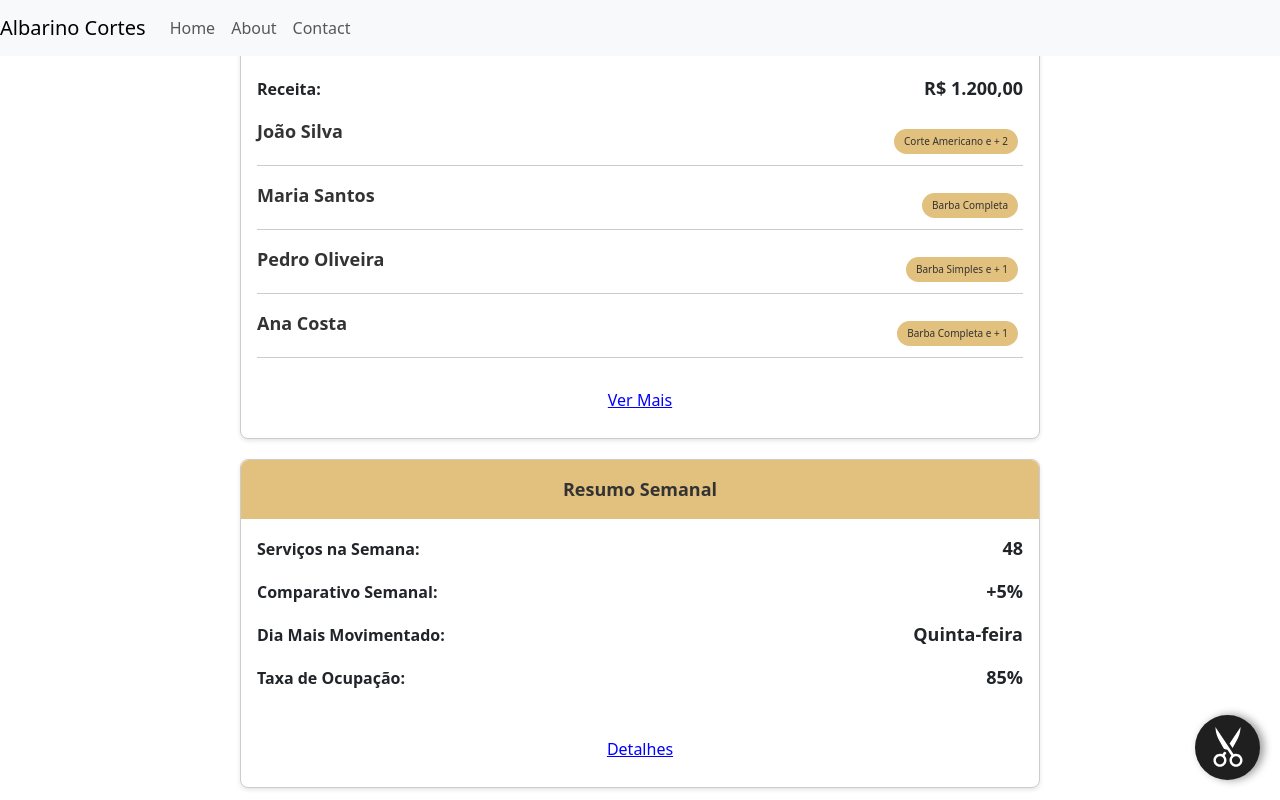
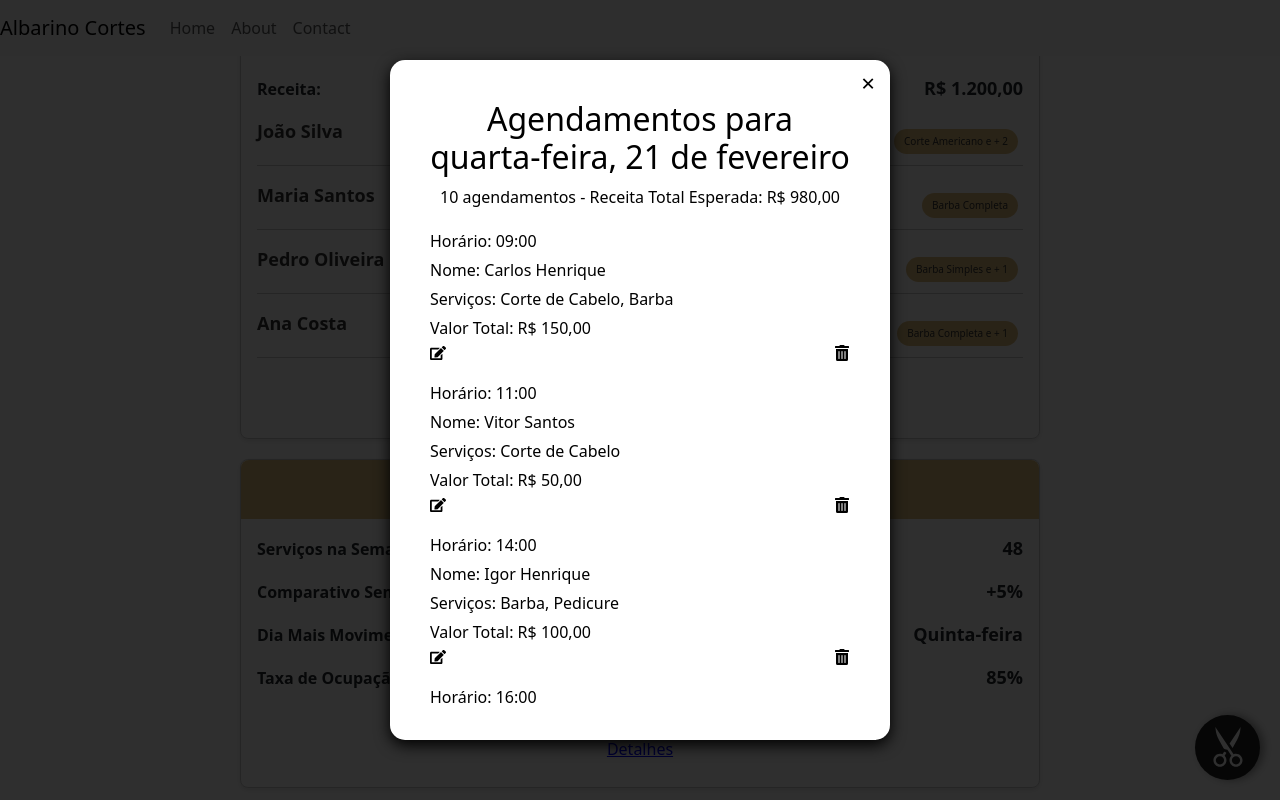
Before and after one commit to kralluz/Black-Beard-WEB, a React (Vite) app: page / in a window 1280 px wide. Both pictures are taken after a click on the button "Ver Mais". Shown: the part 1169-1969 px from the top of the page. Built offline with nearby package versions, Linux system fonts and the light colour scheme.

Commit message:
feat: implementa a tela de detalhes dos agendamentos diários

```diff
--- a/src/components/AppointmentCards/CardDay.jsx
+++ b/src/components/AppointmentCards/CardDay.jsx
@@ -1,5 +1,6 @@
-import React from "react";
+import React, { useState } from "react";
 import CardComponent from "./CardComponent";
+import ScreenDayModal from "../SchedulingScreens/ScreenDay";
 import {
     SummaryInfo,
     ClientList,
@@ -27,11 +28,17 @@ const DailyCard = () => {
     const day = new Date().toLocaleDateString("pt-BR", { weekday: "long" });
     const headerText = `Resumo Diário:  ${day}`;
 
+    const [dayModal, setDayModal] = useState(false);
     return (
+        <>
+            <ScreenDayModal
+                isOpen={dayModal}
+                onClose={() => setDayModal(false)}
+            />
             <CardComponent
                 headerContent={headerText}
                 buttonText="Ver Mais"
-            onButtonClick={() => alert("Detalhes do Dia")}
+                onButtonClick={() => setDayModal(true )}
             >
                 <Data>
                     <DataKey>Agendamentos para hoje: </DataKey>
@@ -50,14 +57,18 @@ const DailyCard = () => {
                                     {appointment.services.length === 1
                                         ? appointment.services[0].service_name
                                         : `${
-                                            appointment.services[0].service_name
-                                        } e + ${appointment.services.length - 1}`}
+                                            appointment.services[0]
+                                                .service_name
+                                        } e + ${
+                                            appointment.services.length - 1
+                                        }`}
                                 </ServiceTag>
                             </ServicesContainer>
                         </AppointmentsList>
                     ))}
                 </ClientList>
             </CardComponent>
+        </>
     );
 };
 
--- a/src/components/AppointmentCards/CardNextAppointment.jsx
+++ b/src/components/AppointmentCards/CardNextAppointment.jsx
@@ -1,5 +1,5 @@
 import React, { useState } from "react";
-import NextAppointmentModal from "../SchedulingScreens/ScreenNextAppointment";
+import ScreenNextAppointmentModal from "../SchedulingScreens/ScreenNextAppointment";
 import {
     NextAppointmentCard,
     CardHeader,
@@ -21,7 +21,7 @@ const NextAppointmentComponent = () => {
 
     return (
         <>
-            <NextAppointmentModal
+            <ScreenNextAppointmentModal
                 isOpen={nextModal}
                 onClose={() => setNextModal(false)}
             />
--- a/src/components/SchedulingScreens/ScreenDay.jsx
+++ b/src/components/SchedulingScreens/ScreenDay.jsx
@@ -1,5 +1,6 @@
+import React from "react";
 import styled from "styled-components";
-import React from "react";
+import { FaEdit, FaTrashAlt } from "react-icons/fa";
 import ModalBase from "../modals/BasedModal";
 
 const NextAppointmentCard = styled.div`
@@ -7,23 +8,152 @@ const NextAppointmentCard = styled.div`
     padding: 20px;
     border-radius: 10px;
     margin: 0;
+    overflow: auto; /* Adicionado para permitir rolagem */
+    max-height: 80vh; /* Define uma altura máxima para iniciar a rolagem */
 `;
 
-const AppointmentDetails = styled.div``;
+const AppointmentDetails = styled.div`
+    margin-bottom: 20px;
+`;
 
-const ScreenDay = ({ isOpen, onClose }) => {
+const AppointmentInfo = styled.p`
+    margin: 5px 0;
+`;
+
+const IconsWrapper = styled.div`
+    display: flex;
+    justify-content: space-between;
+    align-items: center;
+`;
+
+const SummaryInfo = styled.div`
+    margin-bottom: 20px;
+    text-align: center;
+`;
+
+
+// Exemplo de dados de agendamentos
+const appointments = [
+    {
+        id: 1,
+        date: "2024-02-24",
+        time: "09:00",
+        name: "Carlos Henrique",
+        services: ["Corte de Cabelo", "Barba"],
+        totalValue: 150,
+    },
+    {
+        id: 2,
+        date: "2024-02-24",
+        time: "11:00",
+        name: "Vitor Santos",
+        services: ["Corte de Cabelo"],
+        totalValue: 50,
+    },
+    {
+        id: 3,
+        date: "2024-02-24",
+        time: "14:00",
+        name: "Igor Henrique",
+        services: ["Barba", "Pedicure"],
+        totalValue: 100,
+    },
+    {
+        id: 4,
+        date: "2024-02-24",
+        time: "16:00",
+        name: "Ana Silva",
+        services: ["Manicure"],
+        totalValue: 30,
+    },
+    {
+        id: 5,
+        date: "2024-02-24",
+        time: "18:00",
+        name: "Mariana Oliveira",
+        services: ["Corte de Cabelo", "Barba"],
+        totalValue: 120,
+    },
+    {
+        id: 6,
+        date: "2024-02-24",
+        time: "10:00",
+        name: "Juliana Santos",
+        services: ["Pedicure"],
+        totalValue: 40,
+    },
+    {
+        id: 7,
+        date: "2024-02-24",
+        time: "13:00",
+        name: "Rafaela Costa",
+        services: ["Corte de Cabelo", "Barba", "Manicure"],
+        totalValue: 180,
+    },
+    {
+        id: 8,
+        date: "2024-02-24",
+        time: "15:00",
+        name: "Lucas Oliveira",
+        services: ["Barba"],
+        totalValue: 50,
+    },
+    {
+        id: 9,
+        date: "2024-02-24",
+        time: "17:00",
+        name: "Pedro Almeida",
+        services: ["Corte de Cabelo", "Pedicure"],
+        totalValue: 90,
+    },
+    {
+        id: 10,
+        date: "2024-02-24",
+        time: "19:00",
+        name: "Fernanda Silva",
+        services: ["Corte de Cabelo", "Barba", "Manicure"],
+        totalValue: 170,
+    },
+];
+
+const ScreenDayModal = ({ isOpen, onClose }) => {
+    const renderServices = (services) => services.join(", ");
+
+    // Função para obter o dia atual formatado e a quantidade de agendamentos
+    const getCurrentDateInfo = () => {
+        const now = new Date();
+        const options = { weekday: 'long', month: 'long', day: 'numeric' };
+        const formattedDate = now.toLocaleDateString('pt-BR', options);
+        const totalAppointments = appointments.length;
+        const totalRevenue = appointments.reduce((acc, curr) => acc + curr.totalValue, 0);
+
+        return { formattedDate, totalAppointments, totalRevenue };
+    };
+
+    const { formattedDate, totalAppointments, totalRevenue } = getCurrentDateInfo();
+
     return (
         <ModalBase isOpen={isOpen} onClose={onClose}>
             <NextAppointmentCard>
-                <h2>segunda-feira 18 de dezembro</h2>
-                <AppointmentDetails>
-                    <p>Carlos Henrique</p>
-                    <p>Vitor Santos</p>
-                    <p>Igor Henrique</p>
-                </AppointmentDetails>
+                <SummaryInfo>
+                    <h2>Agendamentos para {formattedDate}</h2>
+                    <p>{totalAppointments} agendamentos - Receita Total Esperada: R$ {totalRevenue},00</p>
+                </SummaryInfo>
+                {appointments.map((appointment) => (
+                    <AppointmentDetails key={appointment.id}>
+                        <AppointmentInfo>Horário: {appointment.time}</AppointmentInfo>
+                        <AppointmentInfo>Nome: {appointment.name}</AppointmentInfo>
+                        <AppointmentInfo>Serviços: {renderServices(appointment.services)}</AppointmentInfo>
+                        <AppointmentInfo>Valor Total: R$ {appointment.totalValue},00</AppointmentInfo>
+                        <IconsWrapper>
+                            <FaEdit cursor="pointer" />
+                            <FaTrashAlt cursor="pointer" />
+                        </IconsWrapper>
+                    </AppointmentDetails>
+                ))}
             </NextAppointmentCard>
         </ModalBase>
     );
 };
 
-export default ScreenDay;
+export default ScreenDayModal;
--- a/src/components/SchedulingScreens/ScreenMonth.jsx
+++ b/src/components/SchedulingScreens/ScreenMonth.jsx
@@ -11,7 +11,7 @@ const NextAppointmentCard = styled.div`
 
 const AppointmentDetails = styled.div``;
 
-const ScreenMonth = ({ isOpen, onClose }) => {
+const ScreenMonthModal = ({ isOpen, onClose }) => {
     return (
         <ModalBase isOpen={isOpen} onClose={onClose}>
             <NextAppointmentCard>
@@ -29,4 +29,4 @@ const ScreenMonth = ({ isOpen, onClose }) => {
     );
 };
 
-export default ScreenMonth;
+export default ScreenMonthModal;
--- a/src/components/SchedulingScreens/ScreenNextAppointment.jsx
+++ b/src/components/SchedulingScreens/ScreenNextAppointment.jsx
@@ -1,29 +1,154 @@
 import styled from "styled-components";
-import React from "react";
+import React, { useState } from "react";
 import ModalBase from "../modals/BasedModal";
+import { FiEdit2 } from "react-icons/fi";
+import { FaWhatsapp } from "react-icons/fa";
+import { motion } from "framer-motion";
 
-const NextAppointmentCard = styled.div`
-    background: transparent;
+const NextAppointmentCard = styled(motion.div)`
+    background: #ffffff;
     padding: 20px;
     border-radius: 10px;
     margin: 0;
+    border: 2px solid #f0f0f0;
+    box-shadow: 0 4px 6px rgba(0, 0, 0, 0.1);
 `;
 
-const AppointmentDetails = styled.div``;
+const AppointmentDetails = styled.div`
+    margin-bottom: 20px;
+    color: #333;
+`;
 
-const NextAppointmentModal = ({ isOpen, onClose }) => {
+const ServicesSection = styled.div`
+    margin-top: 10px;
+`;
+
+const ServicesHeader = styled.h3`
+    color: #333;
+    margin-bottom: 10px;
+`;
+
+const ServiceItem = styled.div`
+    display: flex;
+    justify-content: space-between;
+    align-items: center;
+    margin: 5px 0;
+    color: #333;
+`;
+
+const TotalValue = styled.div`
+    font-weight: bold;
+    text-align: right;
+    margin-top: 10px;
+    color: #333;
+`;
+
+const EditIcon = styled(FiEdit2)`
+    cursor: pointer;
+    color: #000000;
+`;
+
+const WhatsAppIcon = styled(FaWhatsapp)`
+    cursor: pointer;
+    color: #25d366;
+`;
+
+const DetailHighlight = styled.span`
+    color: #000000;
+`;
+
+const Button = styled(motion.button)`
+    padding: 8px 16px;
+    border-radius: 5px;
+    border: none;
+    cursor: pointer;
+    background-color: #000000;
+    color: white;
+    font-weight: bold;
+    margin-top: 10px;
+    &:hover {
+        background-color: #000000;
+    }
+`;
+
+const ScreenNextAppointmentModal = ({ isOpen, onClose }) => {
+    const [appointment, setAppointment] = useState({
+        date: "12/02/2022",
+        time: "14:25",
+        clientName: "José da Pinga",
+        phoneNumber: "+5511999999999",
+        services: [
+            { id: 1, name: "Corte", value: 30 },
+            { id: 2, name: "Barba", value: 20 },
+        ],
+    });
+
+    const handleEdit = (field) => {
+        // Implementar a lógica de edição aqui, possivelmente utilizando um modal ou um prompt
+    };
+
+    const totalValue = appointment.services.reduce(
+        (total, service) => total + service.value,
+        0
+    );
+
+    const openWhatsApp = (number) => {
+        const url = `https://wa.me/${number}`;
+        window.open(url, "_blank");
+    };
+
     return (
         <ModalBase isOpen={isOpen} onClose={onClose}>
-            <NextAppointmentCard>
+            <NextAppointmentCard
+                initial={{ opacity: 0, y: -50 }}
+                animate={{ opacity: 1, y: 0 }}
+                transition={{ duration: 0.5 }}
+            >
                 <h2>Próximo Agendamento</h2>
                 <AppointmentDetails>
-                    <p>Data: 12/02/2022</p>
-                    <p>Hora: 14:25</p>
-                    <p>Cliente: José da Pinga</p>
+                    <p>
+                        Data:{" "}
+                        <DetailHighlight>{appointment.date}</DetailHighlight>{" "}
+                        <EditIcon onClick={() => handleEdit("date")} />
+                    </p>
+                    <p>
+                        Hora:{" "}
+                        <DetailHighlight>{appointment.time}</DetailHighlight>{" "}
+                        <EditIcon onClick={() => handleEdit("time")} />
+                    </p>
+                    <p>
+                        Cliente:{" "}
+                        <DetailHighlight>
+                            {appointment.clientName}
+                        </DetailHighlight>{" "}
+                        <EditIcon onClick={() => handleEdit("clientName")} />
+                    </p>
+                    <p>
+                        Telefone:{" "}
+                        <DetailHighlight>
+                            {appointment.phoneNumber}
+                        </DetailHighlight>{" "}
+                        <WhatsAppIcon
+                            onClick={() =>
+                                openWhatsApp(appointment.phoneNumber)
+                            }
+                        />
+                        <EditIcon onClick={() => handleEdit("phoneNumber")} />
+                    </p>
                 </AppointmentDetails>
+                <ServicesSection>
+                    <ServicesHeader>Serviços</ServicesHeader>
+                    {appointment.services.map((service) => (
+                        <ServiceItem key={service.id}>
+                            <span>{service.name}</span>
+                            <span>R$ {service.value}</span>
+                        </ServiceItem>
+                    ))}
+                    <TotalValue>Valor Total: R$ {totalValue}</TotalValue>
+                </ServicesSection>
             </NextAppointmentCard>
         </ModalBase>
     );
 };
 
-export default NextAppointmentModal;
+export default ScreenNextAppointmentModal;
--- a/src/components/SchedulingScreens/ScreenWeekly.jsx
+++ b/src/components/SchedulingScreens/ScreenWeekly.jsx
@@ -11,11 +11,11 @@ const NextAppointmentCard = styled.div`
 
 const AppointmentDetails = styled.div``;
 
-const ScreenWeekly = ({ isOpen, onClose }) => {
+const ScreenWeeklyModal = ({ isOpen, onClose }) => {
     return (
         <ModalBase isOpen={isOpen} onClose={onClose}>
             <NextAppointmentCard>
-                <h2>dezembro</h2>
+                <h2>dezemawasabro</h2>
                 <AppointmentDetails>
                     <h3>Comparativo semanal</h3>
                     <p>
@@ -29,4 +29,4 @@ const ScreenWeekly = ({ isOpen, onClose }) => {
     );
 };
 
-export default ScreenWeekly;
+export default ScreenWeeklyModal;
```
Also changed, not shown: src/components/AppointmentCards/CardMonth.jsx (+16 -7 lines), src/components/AppointmentCards/CardWeekly.jsx (+11 -2 lines). Lines whose indentation alone changed are shown as unchanged.
